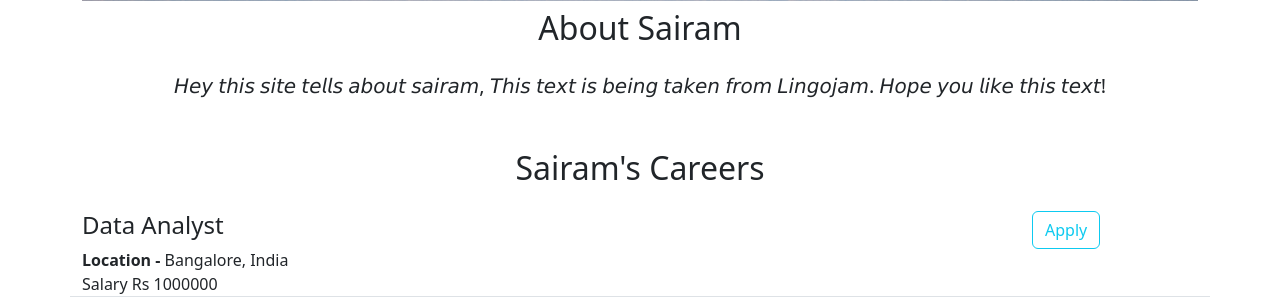
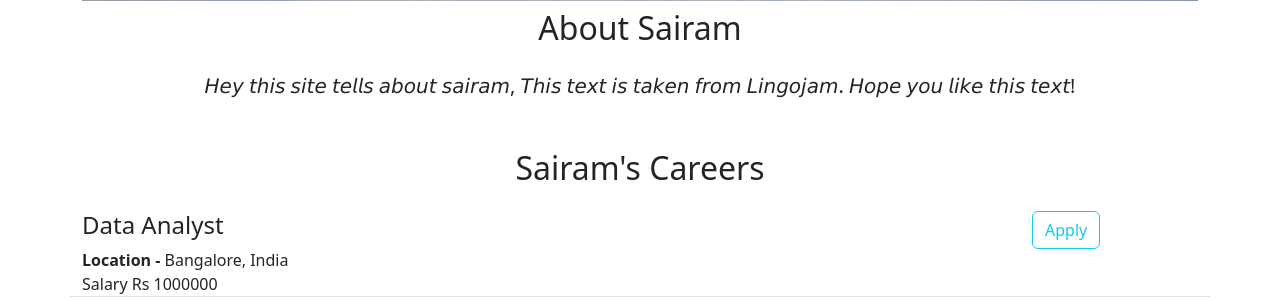
Before and after one commit to SairamBadiga1995/Sairam-Badiga, a Flask app: page / in a window 1280 px wide. Shown: the part 675-976 px from the top of the page. Run offline with Flask 2, Linux system fonts and the light colour scheme.

Commit message:
change about sairam

```diff
--- a/templates/home.html
+++ b/templates/home.html
@@ -15,7 +15,7 @@
       </h1>
       <img class = img-fluid src= "https://sairam-badiga.sairambadiga199.repl.co/static/Banner.jpg">
       <h2 class='text-center mt-2 mb-4'>About Sairam </h2>
-      <p class ='lead text-center'>𝘏𝘦𝘺 𝘵𝘩𝘪𝘴 𝘴𝘪𝘵𝘦 𝘵𝘦𝘭𝘭𝘴 𝘢𝘣𝘰𝘶𝘵 𝘴𝘢𝘪𝘳𝘢𝘮, 𝘛𝘩𝘪𝘴 𝘵𝘦𝘹𝘵 𝘪𝘴 𝘣𝘦𝘪𝘯𝘨 𝘵𝘢𝘬𝘦𝘯 𝘧𝘳𝘰𝘮 𝘓𝘪𝘯𝘨𝘰𝘫𝘢𝘮. 𝘏𝘰𝘱𝘦 𝘺𝘰𝘶 𝘭𝘪𝘬𝘦 𝘵𝘩𝘪𝘴 𝘵𝘦𝘹𝘵!</p>
+      <p class ='lead text-center'>𝘏𝘦𝘺 𝘵𝘩𝘪𝘴 𝘴𝘪𝘵𝘦 𝘵𝘦𝘭𝘭𝘴 𝘢𝘣𝘰𝘶𝘵 𝘴𝘢𝘪𝘳𝘢𝘮, 𝘛𝘩𝘪𝘴 𝘵𝘦𝘹𝘵 𝘪𝘴 𝘵𝘢𝘬𝘦𝘯 𝘧𝘳𝘰𝘮 𝘓𝘪𝘯𝘨𝘰𝘫𝘢𝘮. 𝘏𝘰𝘱𝘦 𝘺𝘰𝘶 𝘭𝘪𝘬𝘦 𝘵𝘩𝘪𝘴 𝘵𝘦𝘹𝘵!</p>
       <h2 class='text-center mt-5 mb-4'>
         {{companyname}} Careers
       </h2>
```
